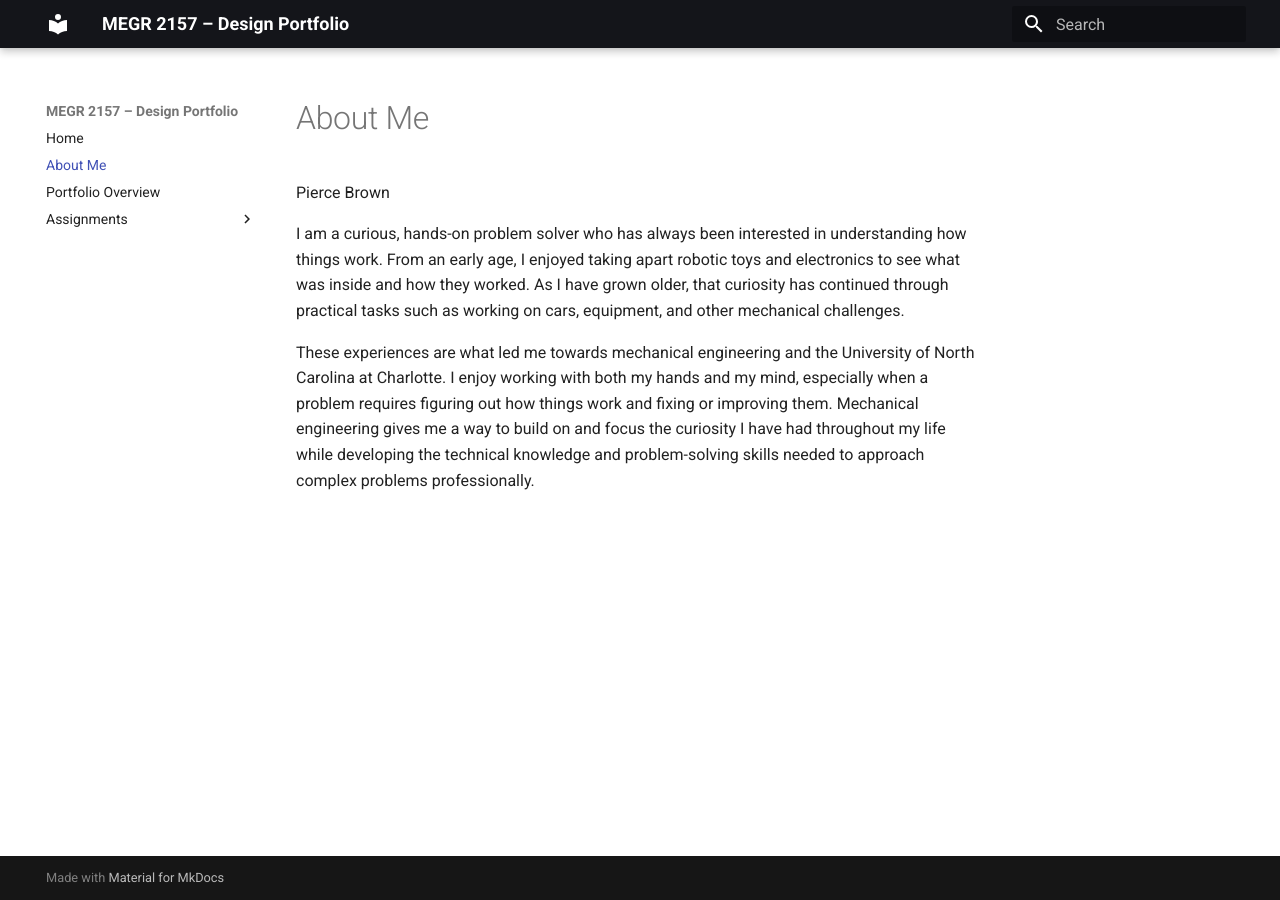
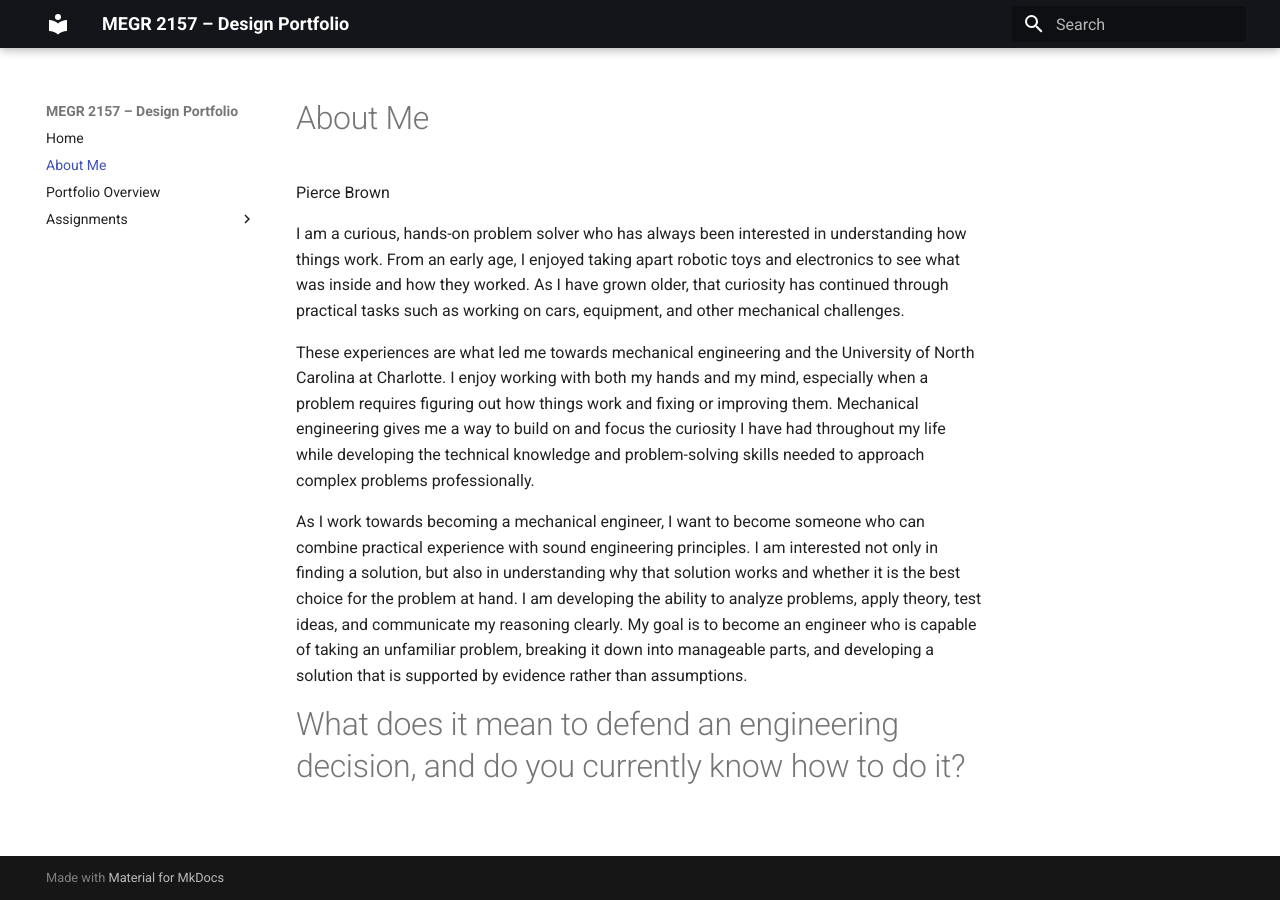
Before and after one commit to pbrown95-glitch/megr2157-portfolio, an MkDocs documentation site: the page built from docs/aboutme/index.md, in a window 1280 px wide. Built offline with MkDocs 1.6.1 and Material for MkDocs 9.7.7, drawn with Linux system fonts in a browser that asks for light colours.

Commit message:
Update index.md

```diff
--- a/docs/aboutme/index.md
+++ b/docs/aboutme/index.md
@@ -5,3 +5,7 @@ Pierce Brown
 I am a curious, hands-on problem solver who has always been interested in understanding how things work. From an early age, I enjoyed taking apart robotic toys and electronics to see what was inside and how they worked. As I have grown older, that curiosity has continued through practical tasks such as working on cars, equipment, and other mechanical challenges.
 
 These experiences are what led me towards mechanical engineering and the University of North Carolina at Charlotte. I enjoy working with both my hands and my mind, especially when a problem requires figuring out how things work and fixing or improving them. Mechanical engineering gives me a way to build on and focus the curiosity I have had throughout my life while developing the technical knowledge and problem-solving skills needed to approach complex problems professionally.
+
+As I work towards becoming a mechanical engineer, I want to become someone who can combine practical experience with sound engineering principles. I am interested not only in finding a solution, but also in understanding why that solution works and whether it is the best choice for the problem at hand. I am developing the ability to analyze problems, apply theory, test ideas, and communicate my reasoning clearly. My goal is to become an engineer who is capable of taking an unfamiliar problem, breaking it down into manageable parts, and developing a solution that is supported by evidence rather than assumptions.
+
+#What does it mean to defend an engineering decision, and do you currently know how to do it?
```
